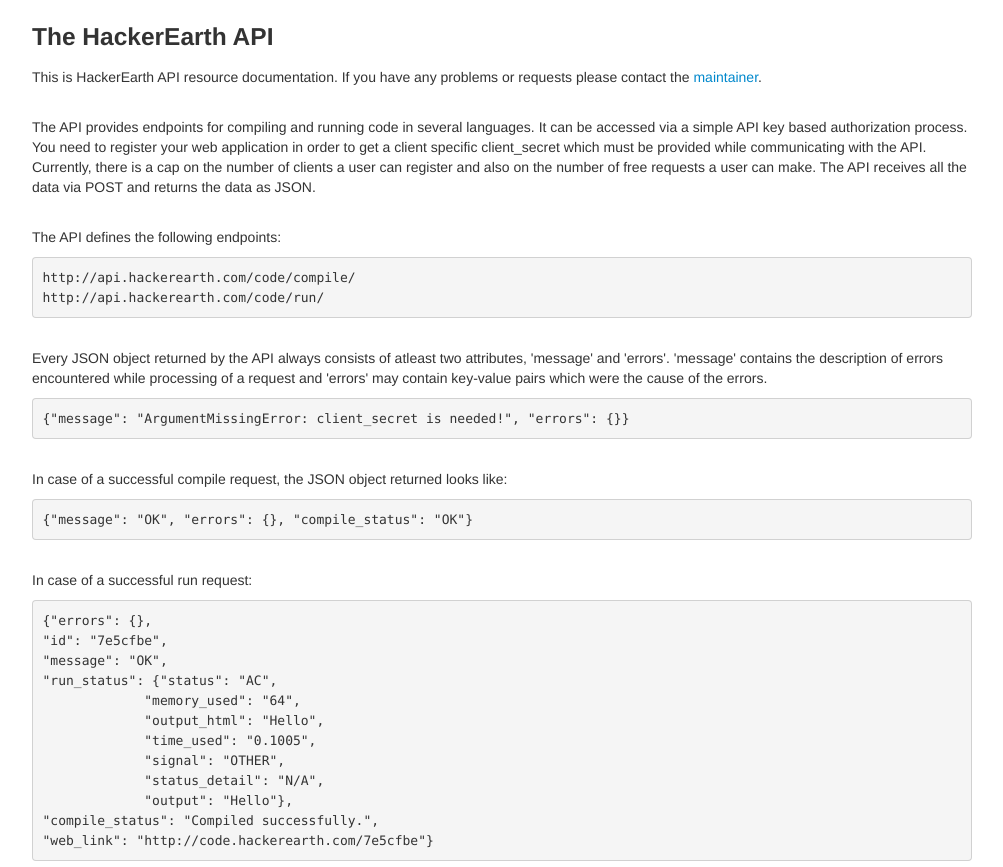
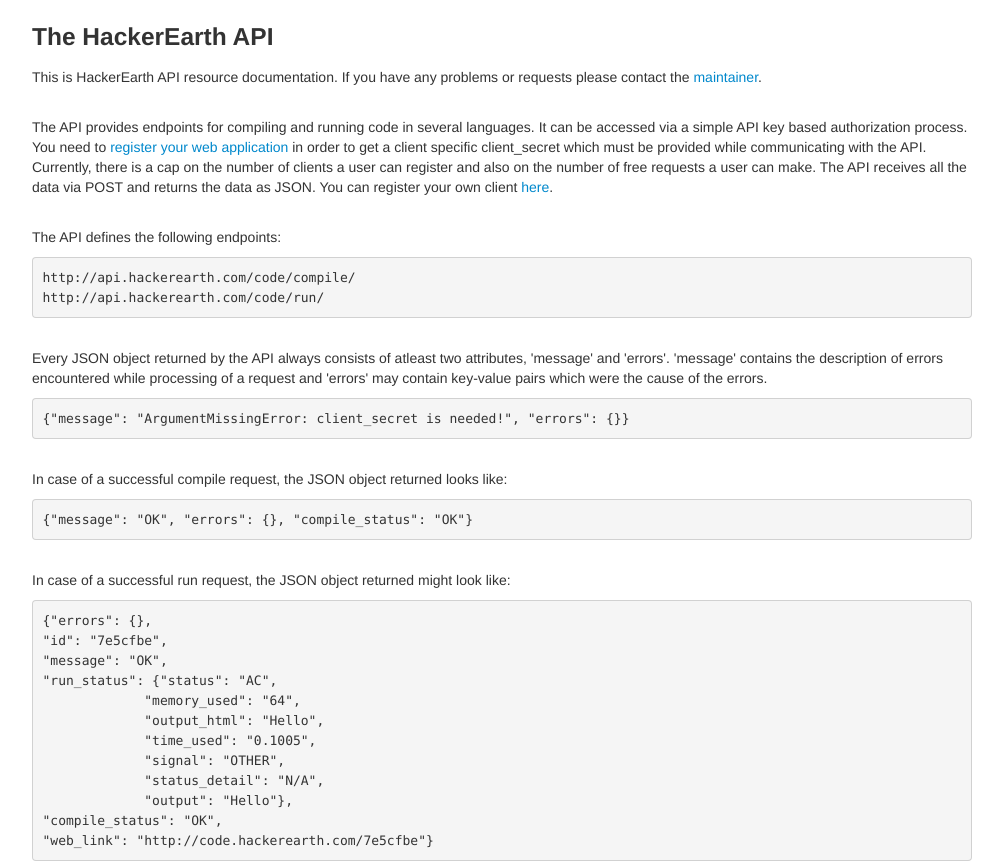
Before and after one commit to HackerEarth/developer.hackerearth.com, a plain HTML site: page index.html in a window 1280 px wide. Shown: the part 85-952 px from the top of the page, without its empty margins (138-1141 px from the left). Drawn offline with Linux system fonts and the light colour scheme.

Commit message:
index: add register url

```diff
--- a/index.html
+++ b/index.html
@@ -27,12 +27,16 @@
             <br>
             <p>The API provides endpoints for compiling and running code in
             several languages. It can be accessed via a simple API key based
-            authorization process. You need to register your web application in
+            authorization process. You need to <a
+                href="http://code.hackerearth.com/api/register/"
+                target="_blank">register your web application</a> in
             order to get a client specific client_secret which must be provided
             while communicating with the API. Currently, there is a cap on the
             number of clients a user can register and also on the number of
             free requests a user can make. The API receives all the data via
-            POST and returns the data as JSON.</p>
+            POST and returns the data as JSON. You can register your own client
+            <a href="http://code.hackerearth.com/api/register/"
+                target="_blank">here</a>.</p>
             <br>
             <p>The API defines the following endpoints:</p>
 <pre>
@@ -55,7 +59,8 @@
 {"message": "OK", "errors": {}, "compile_status": "OK"}
 </pre>
             <br>
-            <p>In case of a successful run request:</p>
+            <p>In case of a successful run request, the JSON object returned
+            might look like:</p>
 <pre>
 {"errors": {},
 "id": "7e5cfbe",
@@ -67,7 +72,7 @@
              "signal": "OTHER",
              "status_detail": "N/A",
              "output": "Hello"},
-"compile_status": "Compiled successfully.",
+"compile_status": "OK",
 "web_link": "http://code.hackerearth.com/7e5cfbe"}
 </pre>
             <br>
@@ -135,8 +140,8 @@
             <p>input is an optional parameter which represents the input that is
             intended to be fed to your program.</p>
             <br>
-            <p>Below is a sample python script that makes valid requests to CodeTable
-            API.</p>
+            <p>Below is a sample python script that makes valid requests to
+            HackerEarth API.</p>
 <pre>
 import urllib
 
@@ -169,16 +174,20 @@
 
 {"errors": {}, "id": "7e5cfbe", "message": "OK", "run_status":
 {"status": "AC", "memory_used": "64", "output_html": "Hello", "time_used": "0.1005", "signal":
-"OTHER", "status_detail": "N/A", "output": "Hello"}, "compile_status": "Compiled successfully.",
+"OTHER", "status_detail": "N/A", "output": "Hello"}, "compile_status": "OK",
 "web_link": "http://code.hackerearth.com/7e5cfbe"}
 </pre>
             <br>
-            <p>All submissions are welcome. To submit a change, fork this repo, commit your
+            <p>All submissions are welcome. To submit a change, fork this <a
+                href="https://github.com/HackerEarth/developer.hackerearth.com"
+                target="_blank">repo</a>, commit your
             changes, and send us a pull request.</p>
             <hr>
             <div class="footer">
             <p>This project is maintained by <a
-                href="https://github.com/HackerEarth">HackerEarth</a>.</p>
+                href="https://github.com/HackerEarth">HackerEarth</a>. For any
+            queries, <a href="mailto:vivek@hackerearth.com"
+                target="_blank">contact me</a>.</p>
             </div>
         </div>
     </body>
```
